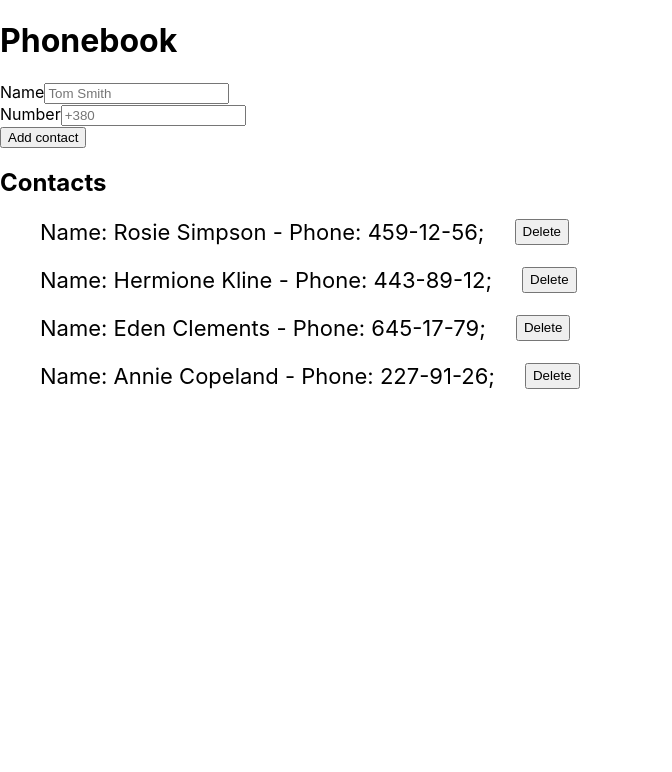
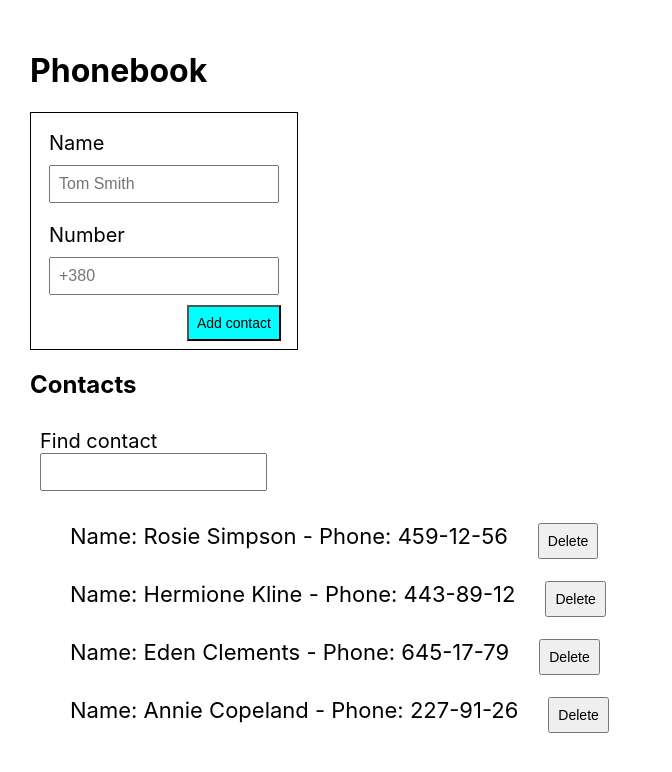
Before and after one commit to DaryaFominaa/goit-react-hw-02-phonebook, a React (Create React App) app: page / in a window 1280 px wide. Shown: the top 772 px of the page, without its empty margins (0-672 px from the left). Built offline with nearby package versions, Linux system fonts and the light colour scheme.

Commit message:
add completed task

```diff
--- a/src/components/App.jsx
+++ b/src/components/App.jsx
@@ -4,6 +4,8 @@ import { nanoid } from 'nanoid';
 import { ContactForm } from './ContactForm/ContactForm';
 import { ContactList } from './ContactList/ContactList';
 import { Filter } from './Filter/Filter';
+import { Container } from './App.styled';
+import { findAllInRenderedTree } from 'react-dom/test-utils';
 
 export class App extends Component {
   state = {
@@ -17,37 +19,24 @@ export class App extends Component {
   };
 
   addContact = ({ name, number }) => {
-    const hasName = this.state.contacts.includes(name);
-    const hasNumber = this.state.contacts.includes(number);
+    // const hasName = this.state.contacts.includes(name);
+    // const hasNumber = this.state.contacts.includes(number);
 
-    !hasName && !hasNumber
-      ? this.setState(prevState => ({
-          contacts: [
-            ...prevState.contacts,
-            { id: nanoid(), name: name, number: number },
-          ],
-        }))
-      : alert('This contact is alredy exists');
+    if (
+      this.state.contacts.find(
+        contact => contact.name.toLowerCase() === name.toLowerCase()
+      )
+    ) {
+      alert('This contact is alredy exists');
+      return;
+    }
+    this.setState(prevState => ({
+      contacts: [
+        ...prevState.contacts,
+        { id: nanoid(), name: name, number: number },
+      ],
+    }));
   };
-
-  //   if (!hasName) {
-  //     this.setState(prevState => ({
-  //       contacts: [
-  //         ...prevState.contacts,
-  //         { id: nanoid(), name: name, number: number },
-  //       ],
-  //     }));
-  //   }
-
-  //   if (!hasNumber) {
-  //     this.setState(prevState => ({
-  //       contacts: [
-  //         ...prevState.contacts,
-  //         { id: nanoid(), name: name, number: number },
-  //       ],
-  //     }));
-  //   }
-  // };
 
   deleteContact = contactId => {
     this.setState(prevState => ({
@@ -55,19 +44,28 @@ export class App extends Component {
     }));
   };
 
+  changeFilter = e => {
+    this.setState({ filter: e.currentTarget.value });
+  };
   render() {
+    const normalizedFilter = this.state.filter.toLocaleLowerCase();
+    const filteredContacts = this.state.contacts.filter(contact =>
+      contact.name.toLowerCase().includes(normalizedFilter)
+    );
+
     return (
-      <div>
+      <Container>
         <h1>Phonebook</h1>
         <ContactForm onSubmit={this.addContact}></ContactForm>
 
         <h2>Contacts</h2>
-        {/* <Filter name={this.state.name} /> */}
+        <Filter value={this.state.filter} onChange={this.changeFilter}></Filter>
+
         <ContactList
-          items={this.state.contacts}
+          items={filteredContacts}
           onDelete={this.deleteContact}
         ></ContactList>
-      </div>
+      </Container>
     );
   }
 }
--- /dev/null
+++ b/src/components/App.styled.js
@@ -0,0 +1,6 @@
+import styled from '@emotion/styled';
+
+export const Container = styled.div`
+  padding: 30px;
+  min-width: 350px;
+`;
--- a/src/components/Contact/Contact.js
+++ b/src/components/Contact/Contact.js
@@ -1,13 +1,13 @@
-import { ContactEl } from './Contact.styled';
+import { ContactEl, ButtonEl } from './Contact.styled';
 
-export const Contact = ({ contact: { name, number, id } }, onDelete) => {
+export const Contact = ({ contact: { name, number, id }, onDelete }) => {
   return (
     <div>
       <ContactEl>
-        Name: {name} - Phone: {number};
-        <button type="button" onClick={() => onDelete(id)}>
+        Name: {name} - Phone: {number}
+        <ButtonEl type="button" onClick={() => onDelete(id)}>
           Delete
-        </button>
+        </ButtonEl>
       </ContactEl>
     </div>
   );
--- a/src/components/Contact/Contact.styled.js
+++ b/src/components/Contact/Contact.styled.js
@@ -5,3 +5,12 @@ export const ContactEl = styled.p`
   gap: 30px;
   font-size: 22px;
 `;
+
+export const ButtonEl = styled.button`
+  padding: 8px;
+  font-size: 14px;
+
+  &:hover {
+    background-color: aqua;
+  }
+`;
--- a/src/components/ContactForm/ContactForm.js
+++ b/src/components/ContactForm/ContactForm.js
@@ -1,6 +1,6 @@
-import { Formik, Field, Form, ErrorMessage } from 'formik';
-// import { nanoid } from 'nanoid';
-import { Wrap } from './ContactForm.styled';
+import { Formik, ErrorMessage } from 'formik';
+// import styled from '@emotion/styled';
+import { FormEl, Wrap, LabelEl, FieldEl, ButtonEl } from './ContactForm.styled';
 import * as yup from 'yup';
 
 const initialValues = { name: '', number: '' };
@@ -29,10 +29,10 @@ export const ContactForm = ({ onSubmit }) => {
         validationSchema={schema}
         onSubmit={handleSubmit}
       >
-        <Form>
-          <div>
-            <label htmlFor="name">Name</label>
-            <Field
+        <FormEl>
+          <Wrap>
+            <LabelEl htmlFor="name">Name</LabelEl>
+            <FieldEl
               type="text"
               name="name"
               placeholder="Tom Smith"
@@ -40,11 +40,11 @@ export const ContactForm = ({ onSubmit }) => {
               title="Name may contain only letters, apostrophe, dash and spaces. For example Adrian, Jacob Mercer, Charles de Batz de Castelmore d'Artagnan"
               required
             />
-          </div>
+          </Wrap>
           <ErrorMessage name="name"> </ErrorMessage>
-          <div>
-            <label htmlFor="number">Number</label>
-            <Field
+          <Wrap>
+            <LabelEl htmlFor="number">Number</LabelEl>
+            <FieldEl
               type="tel"
               name="number"
               placeholder="+380"
@@ -52,9 +52,9 @@ export const ContactForm = ({ onSubmit }) => {
               title="Phone number must be digits and can contain spaces, dashes, parentheses and can start with +"
               required
             />
-          </div>
-          <button type="submit">Add contact</button>
-        </Form>
+          </Wrap>
+          <ButtonEl type="submit">Add contact</ButtonEl>
+        </FormEl>
       </Formik>
     </>
   );
--- a/src/components/ContactForm/ContactForm.styled.js
+++ b/src/components/ContactForm/ContactForm.styled.js
@@ -1,16 +1,33 @@
-// import styled from '@emotion/styled';
+import styled from '@emotion/styled';
+import { Field, Form } from 'formik';
 
-// export const Wrap = styled.div`
-//   display: flex;
-//   flex-direction: column;
-//   width: 200px;
-//   gap: 10px px;
-// `;
+export const FormEl = styled(Form)`
+  max-width: 250px;
+  border: 1px solid black;
+  padding: 8px;
+`;
 
-// export const Label = styled.label`
-//   font-size: 30px;
-// `;
+export const Wrap = styled.div`
+  width: auto;
+  display: flex;
+  flex-direction: column;
+  gap: 10px;
+  padding: 10px;
+`;
 
-// export const StyledField = styled.Field`
-//   font-size: 45px;
-// `;
+export const LabelEl = styled.label`
+  font-size: 20px;
+  font-weight: 8px;
+`;
+
+export const FieldEl = styled(Field)`
+  padding: 8px;
+  font-size: 16px;
+`;
+
+export const ButtonEl = styled.button`
+  padding: 8px;
+  font-size: 14px;
+  background-color: aqua;
+  margin-left: 148px;
+`;
--- a/src/components/ContactList/ContactList.js
+++ b/src/components/ContactList/ContactList.js
@@ -1,7 +1,7 @@
 import { Contact } from '../Contact/Contact';
 import { ListEl } from './ContactList.styled';
 
-export const ContactList = ({ items }, onDelete) => {
+export const ContactList = ({ items, onDelete }) => {
   return (
     <>
       <ListEl>
--- a/src/components/Filter/Filter.js
+++ b/src/components/Filter/Filter.js
@@ -1,9 +1,12 @@
-// export const Filter = ({ name, number }) => {
-//   return (
-//     <>
-//       <input name={name} number={number}>
-//         Find contact
-//       </input>
-//     </>
-//   );
-// };
+import { Wrapp, LabelEl, InputEl } from './Filter.styled';
+
+export const Filter = ({ value, onChange }) => {
+  return (
+    <Wrapp>
+      <LabelEl>
+        Find contact
+        <InputEl type="text" value={value} onChange={onChange} />
+      </LabelEl>
+    </Wrapp>
+  );
+};
--- /dev/null
+++ b/src/components/Filter/Filter.styled.js
@@ -0,0 +1,19 @@
+import styled from '@emotion/styled';
+
+export const Wrapp = styled.div`
+  display: flex;
+  flex-direction: column;
+  gap: 10px;
+  padding: 10px;
+  max-width: 250px;
+`;
+
+export const LabelEl = styled.label`
+  font-size: 20px;
+  font-weight: 8px;
+`;
+
+export const InputEl = styled.input`
+  padding: 8px;
+  font-size: 16px;
+`;
```
